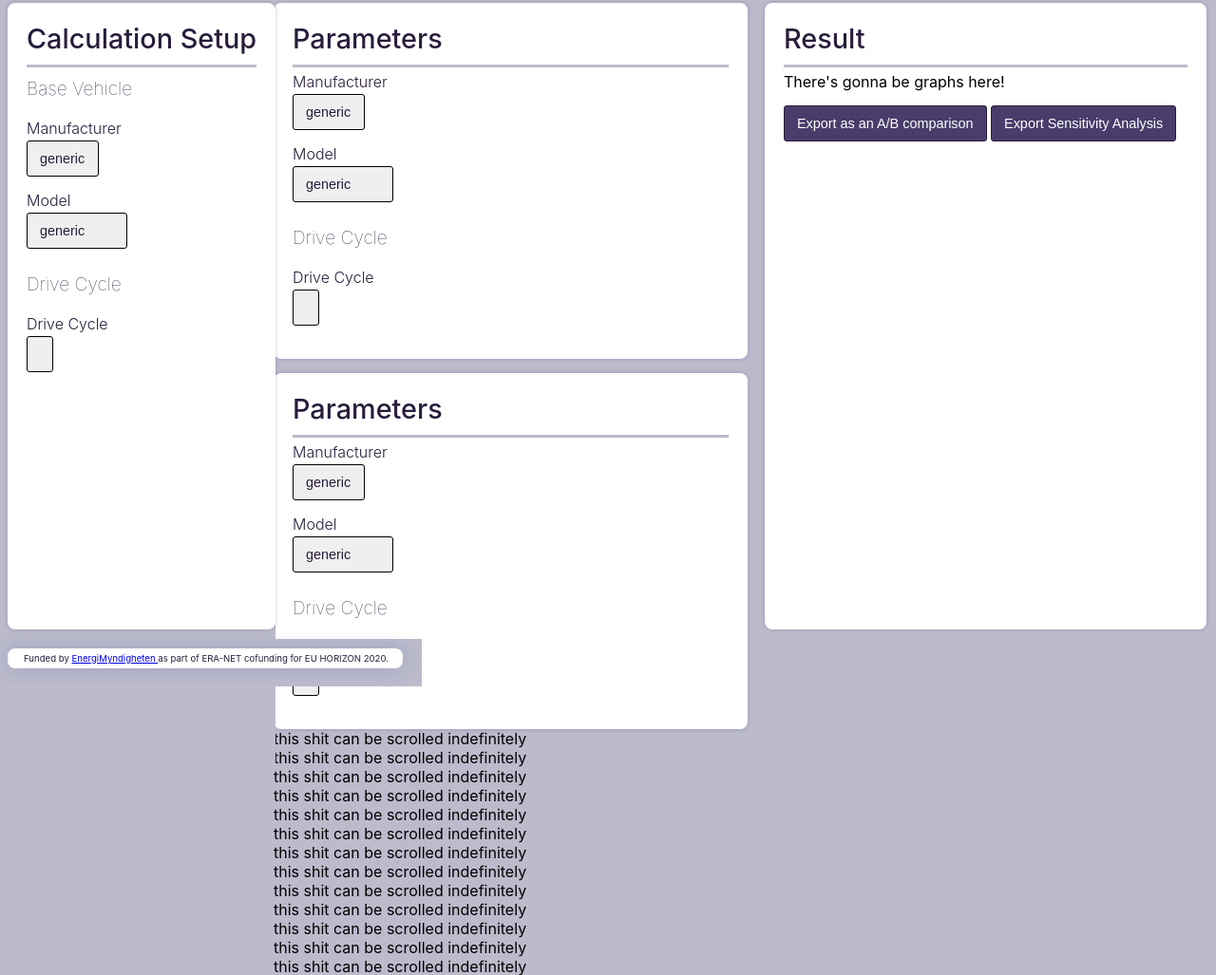
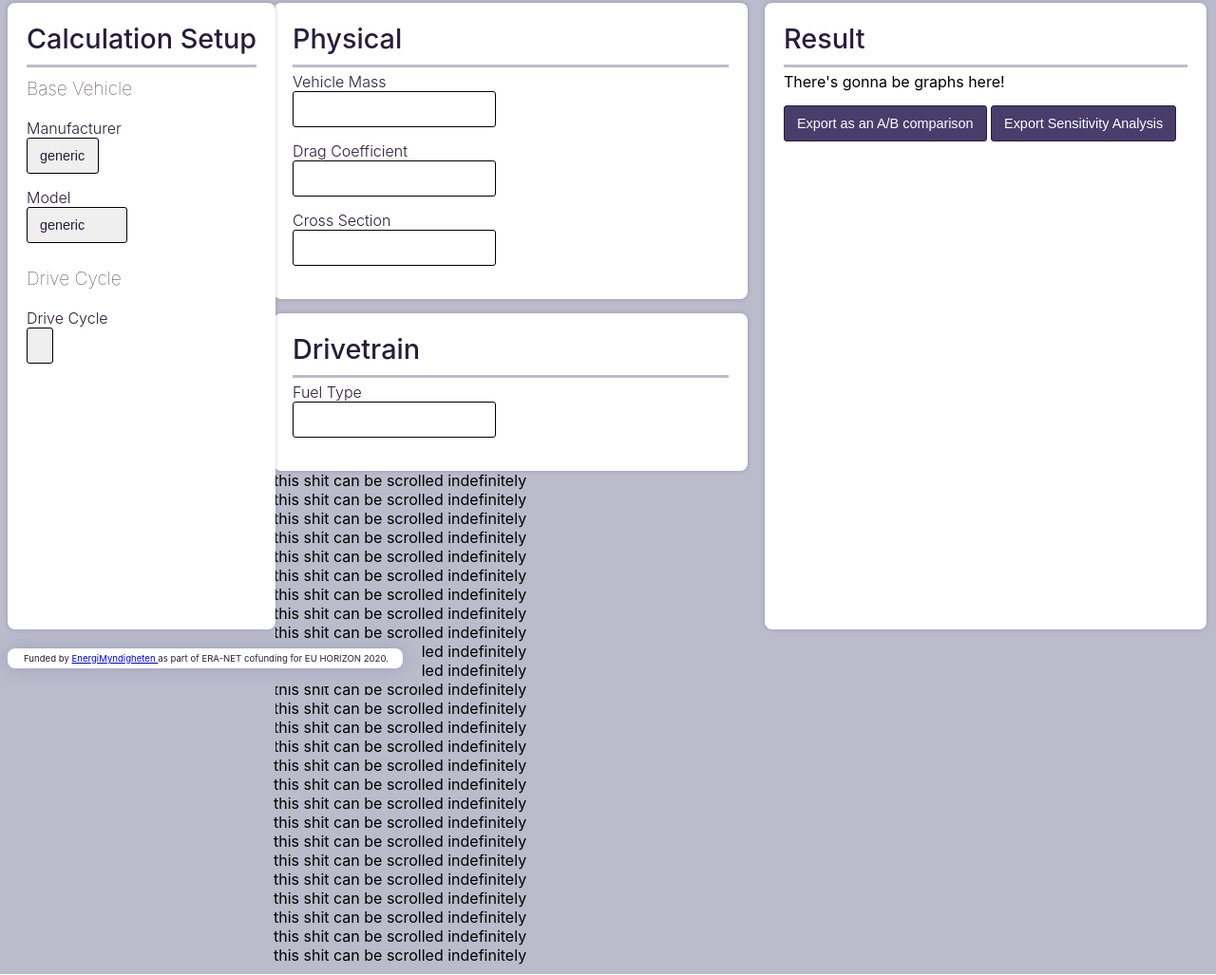
Before and after one commit to DuncanKushnir/VUPEC, a Flask app: page / in a window 1280 px wide. Shown: the part 77-1104 px from the top of the page at 95% size. Run offline with Flask 2, Linux system fonts and the light colour scheme; lists and menus that the app fills with data are empty.

Commit message:
More gui stuff

```diff
--- a/src/gui/forms.py
+++ b/src/gui/forms.py
@@ -27,9 +27,13 @@ class SetupForm(FlaskForm):
     submit = SubmitField("Output")
 
 
-class DataForm(FlaskForm):
+class PhysicalForm(FlaskForm):
     mass = FloatField("Vehicle Mass", [DataRequired()], id="mass")
+    coeff_drag = FloatField("Drag Coefficient", [DataRequired()], id="coeff_drag")
+    cross_section = FloatField("Cross Section", [DataRequired()], id="cross_section")
 
+class DrivetrainForm(FlaskForm):
+    fuel = FloatField("Fuel Type", [DataRequired()], id="fuel")
 
 class ResultForm(FlaskForm):
     submit_ab = SubmitField("Export as an A/B comparison")
--- a/src/gui/routes.py
+++ b/src/gui/routes.py
@@ -3,7 +3,7 @@ from flask import url_for
 from flask import render_template
 from flask import current_app as app
 
-from gui.forms import SetupForm, ResultForm
+from gui.forms import SetupForm, ResultForm, PhysicalForm, DrivetrainForm
 from gui.data_routes import *
 
 from model import api
@@ -13,6 +13,8 @@ from model import api
 def vehicle():
     setup_form = SetupForm()
     result_form = ResultForm()
+    physical_form = PhysicalForm()
+    drivetrain_form = DrivetrainForm()
     print(setup_form.manufacturer.data, setup_form.is_submitted())
     if setup_form.is_submitted():
         selected_manufacturer = setup_form.manufacturer.data
@@ -25,6 +27,8 @@ def vehicle():
         "forms.jinja2",
         setup_form=setup_form,
         result_form=result_form,
+        physical_form=physical_form,
+        drivetrain_form=drivetrain_form,
         template="setup_form-template",
     )
 
--- a/src/gui/static/css/style.css
+++ b/src/gui/static/css/style.css
@@ -92,7 +92,8 @@ body {
     border-radius: 8px;
 }
 
-.formwrapper {
+.form_wrapper {
+
     background: white;
     height: calc(100% - 180px);
     box-shadow: 0 0 5px rgba(20, 20, 100, 0.2);
@@ -178,7 +179,8 @@ label {
     font-size: 1rem;
     color: var(--main-text-color);
     margin-bottom: 3px;
-    display: block;
+    display: table-row;
+    text-align: right;
     font-weight: 300;
 }
 
--- a/src/gui/templates/forms.jinja2
+++ b/src/gui/templates/forms.jinja2
@@ -32,28 +32,22 @@
 
 {% endblock %}
 
-{% block vehicle_parameter_form %}
-    <h2 class="areatitle">Parameters</h2>
-    {{ setup_form.csrf_token }}
-    <div class="form-field">{{ setup_form.manufacturer.label }} {{ setup_form.manufacturer }}
+{% block physical_form %}
+    <h2 class="areatitle">Physical</h2>
+    <div class="form-field">{{ physical_form.mass.label }} {{ physical_form.mass }}
     </div>
-    <div class="form-field">{{ setup_form.model.label }} {{ setup_form.model }}
+    <div class="form-field">{{ physical_form.coeff_drag.label }} {{ physical_form.coeff_drag }}
     </div>
-    <h3 class="subtitle">Drive Cycle</h3>
-    <div class="form-field">{{ setup_form.drivecycle.label }} {{ setup_form.drivecycle }}
+    <div class="form-field">{{ physical_form.cross_section.label }} {{ physical_form
+    .cross_section }}
     </div>
     </form>
 
 {% endblock %}
 
-{% block drivetrain_parameter_form %}
-    <h2 class="areatitle">Parameters</h2>
-    <div class="form-field">{{ setup_form.manufacturer.label }} {{ setup_form.manufacturer }}
-    </div>
-    <div class="form-field">{{ setup_form.model.label }} {{ setup_form.model }}
-    </div>
-    <h3 class="subtitle">Drive Cycle</h3>
-    <div class="form-field">{{ setup_form.drivecycle.label }} {{ setup_form.drivecycle }}
+{% block drivetrain_form %}
+    <h2 class="areatitle">Drivetrain</h2>
+    <div class="form-field">{{ drivetrain_form.fuel.label }} {{ drivetrain_form.fuel }}
     </div>
     </form>
 
--- a/src/gui/templates/layout.jinja2
+++ b/src/gui/templates/layout.jinja2
@@ -36,14 +36,14 @@
 
     <div class="scrollable_parameters">
     <div class="generic_spacing">
-        <div class="formwrapper">
-            {% block vehicle_parameter_form %}{% endblock %}
+        <div class="form_wrapper">
+            {% block physical_form %}{% endblock %}
         </div>
 
     </div>
     <div class="generic_spacing">
-        <div class="formwrapper">
-            {% block drivetrain_parameter_form %}{% endblock %}
+        <div class="form_wrapper">
+            {% block drivetrain_form %}{% endblock %}
         </div>
         </div>
         this shit can be scrolled indefinitely</br>
```
